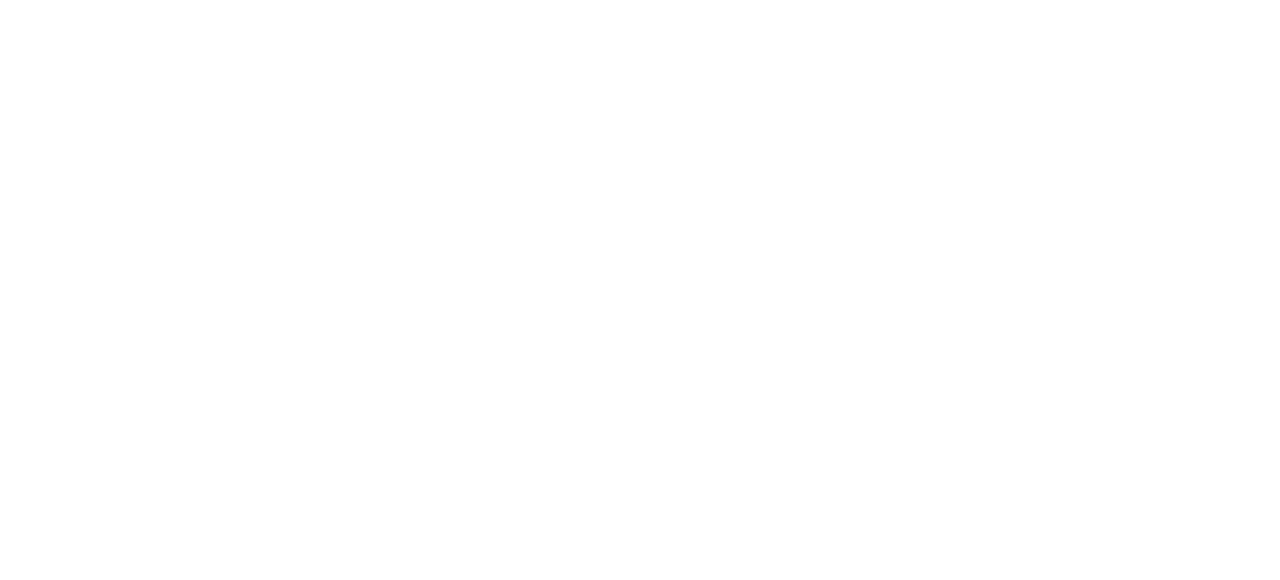
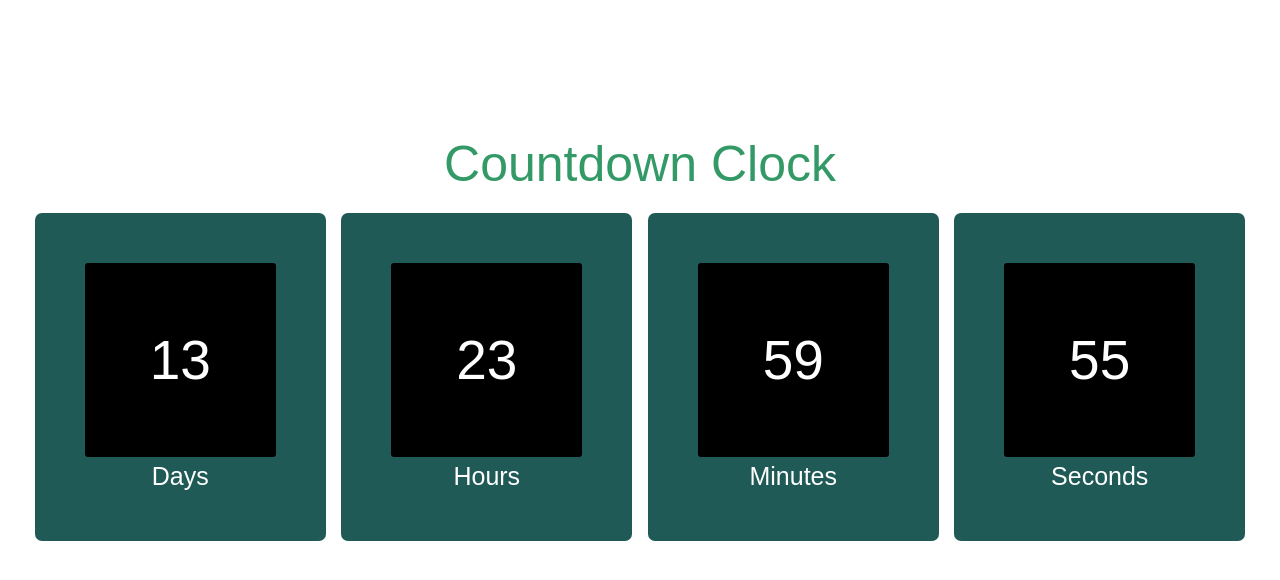
Before and after one commit to WaleedOMEGA/CountDown-Clock, a plain HTML site: page index.html in a window 1280 px wide. Drawn offline with Linux system fonts and the light colour scheme.

Commit message:
complete

```diff
--- a/index.html
+++ b/index.html
@@ -7,6 +7,25 @@
     <link rel="stylesheet" href="style.css">
 </head>
 <body>
+    <h1>Countdown Clock</h1>
+	<div id="clockdiv">
+	  <div>
+		<span class="days"></span>
+		<div class="smalltext">Days</div>
+	  </div>
+	  <div>
+		<span class="hours"></span>
+		<div class="smalltext">Hours</div>
+	  </div>
+	  <div>
+		<span class="minutes"></span>
+		<div class="smalltext">Minutes</div>
+	  </div>
+	  <div>
+		<span class="seconds"></span>
+		<div class="smalltext">Seconds</div>
+	  </div>
+     </div>
     <script src="script.js"></script>
 </body>
 </html>
--- a/script.js
+++ b/script.js
@@ -0,0 +1,41 @@
+function getTimeRemaining(endtime) {
+  var t = Date.parse(endtime) - Date.parse(new Date());
+  var seconds = Math.floor((t / 1000) % 60);
+  var minutes = Math.floor((t / 1000 / 60) % 60);
+  var hours = Math.floor((t / (1000 * 60 * 60)) % 24);
+  var days = Math.floor(t / (1000 * 60 * 60 * 24));
+  return {
+    'total': t,
+    'days': days,
+    'hours': hours,
+    'minutes': minutes,
+    'seconds': seconds
+  };
+}
+
+function initializeClock(id, endtime) {
+  var clock = document.getElementById(id);
+  var daysSpan = clock.querySelector('.days');
+  var hoursSpan = clock.querySelector('.hours');
+  var minutesSpan = clock.querySelector('.minutes');
+  var secondsSpan = clock.querySelector('.seconds');
+
+  function updateClock() {
+    var t = getTimeRemaining(endtime);
+
+    daysSpan.innerHTML = t.days;
+    hoursSpan.innerHTML = ('0' + t.hours).slice(-2);
+    minutesSpan.innerHTML = ('0' + t.minutes).slice(-2);
+    secondsSpan.innerHTML = ('0' + t.seconds).slice(-2);
+
+    if (t.total <= 0) {
+      clearInterval(timeinterval);
+    }
+  }
+
+  updateClock();
+  var timeinterval = setInterval(updateClock, 1000);
+}
+
+var deadline = new Date(Date.parse(new Date()) + 14 * 24 * 60 * 60 * 1000);
+initializeClock('clockdiv', deadline);
--- a/style.css
+++ b/style.css
@@ -0,0 +1,45 @@
+body {
+    text-align: center;
+    background: #FFF;
+    font-family: sans-serif;
+    font-weight: 100;
+}
+
+h1 {
+    color: #396;
+    font-weight: 100;
+    font-size: 50px;
+    margin: 135px 0px 20px;
+}
+
+#clockdiv {
+    font-family: sans-serif;
+    color: #fff;
+    display: inline-block;
+    font-weight: 100;
+    text-align: center;
+    font-size: 55px;
+}
+
+#clockdiv>div {
+    padding: 50px;
+    border-radius: 7px;
+    background: #1F5A56;
+    display: inline-block;
+}
+
+#clockdiv div>span {
+    padding: 65px;
+    border-radius: 3px;
+    background: #000;
+    display: inline-block;
+}
+
+span.minutes {}
+
+span.minutes {}
+
+.smalltext {
+    padding-top: 5px;
+    font-size: 25px;
+}
```
